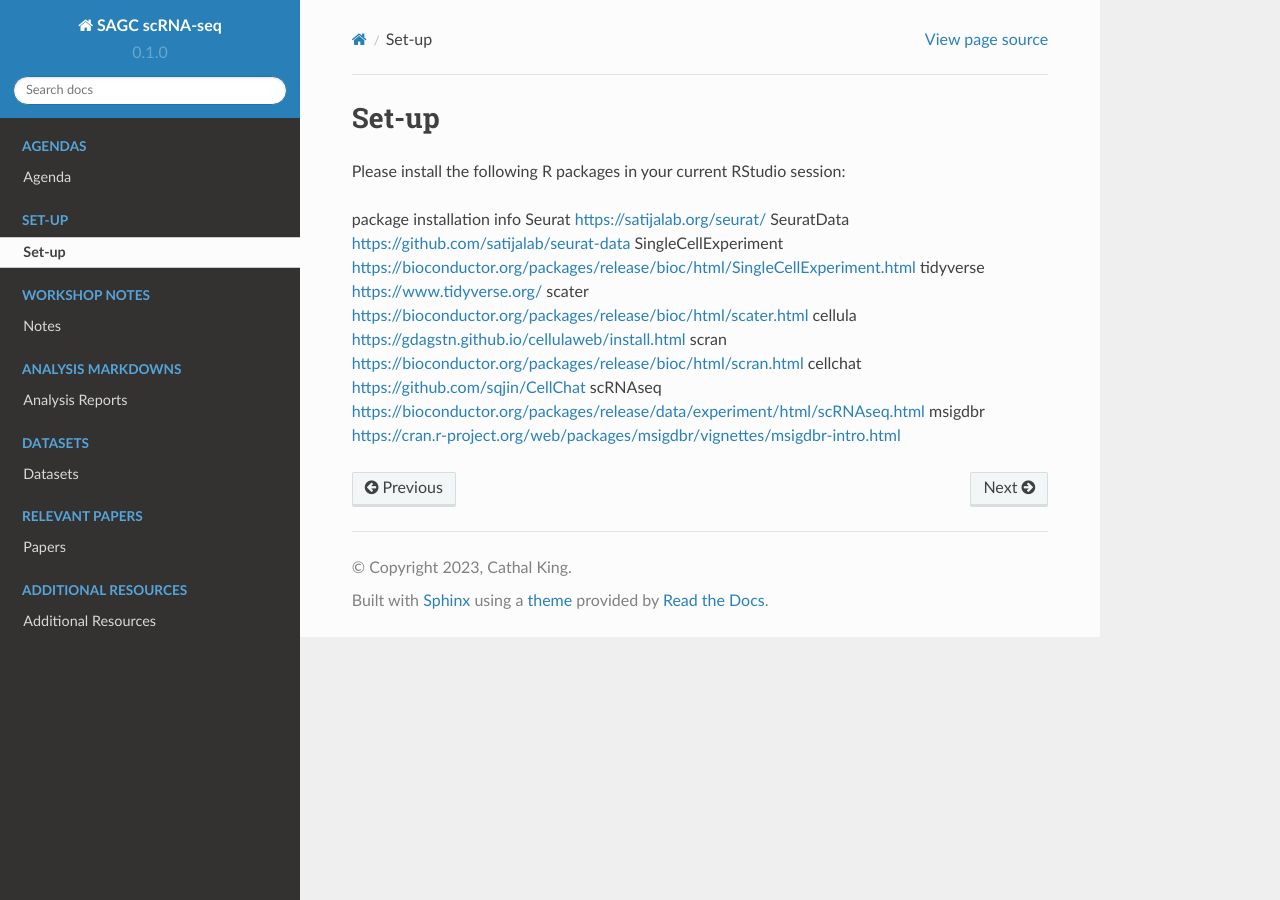
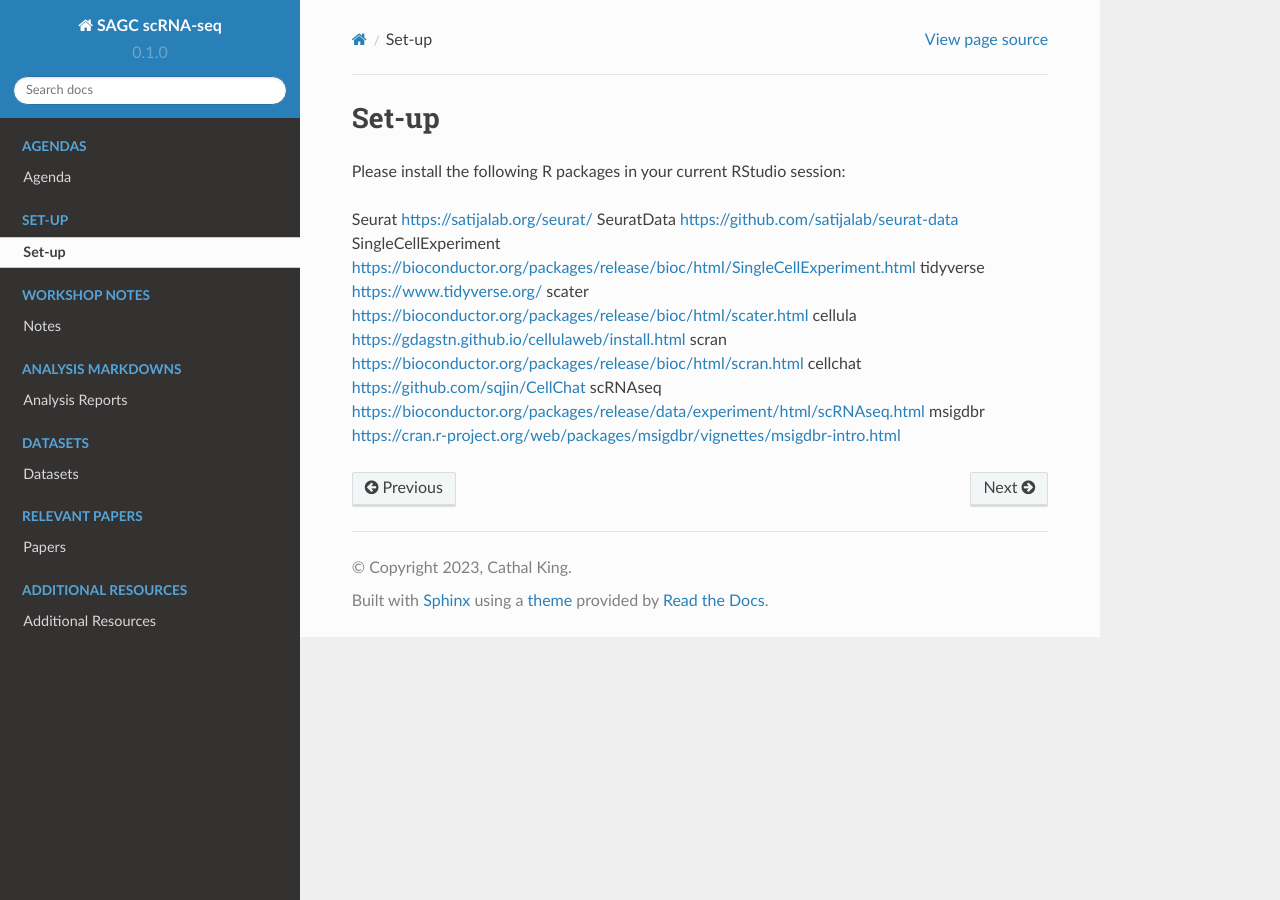
Before and after one commit to dw-thomson/SAGC_scRNAseq_workshop, a Sphinx documentation site: the page built from docs/source/Set-up.rst, in a window 1280 px wide. Built offline with Sphinx 7.4.7 and the Read the Docs theme 2.0.0, drawn with Linux system fonts in a browser that asks for light colours.

Commit message:
Update Set-up.rst
p-w

```diff
--- a/docs/source/Set-up.rst
+++ b/docs/source/Set-up.rst
@@ -3,7 +3,6 @@ Set-up
 Please install the following R packages in your current RStudio session:
 
 
-package  installation info
 Seurat  https://satijalab.org/seurat/
 SeuratData  https://github.com/satijalab/seurat-data
 SingleCellExperiment	https://bioconductor.org/packages/release/bioc/html/SingleCellExperiment.html
```
